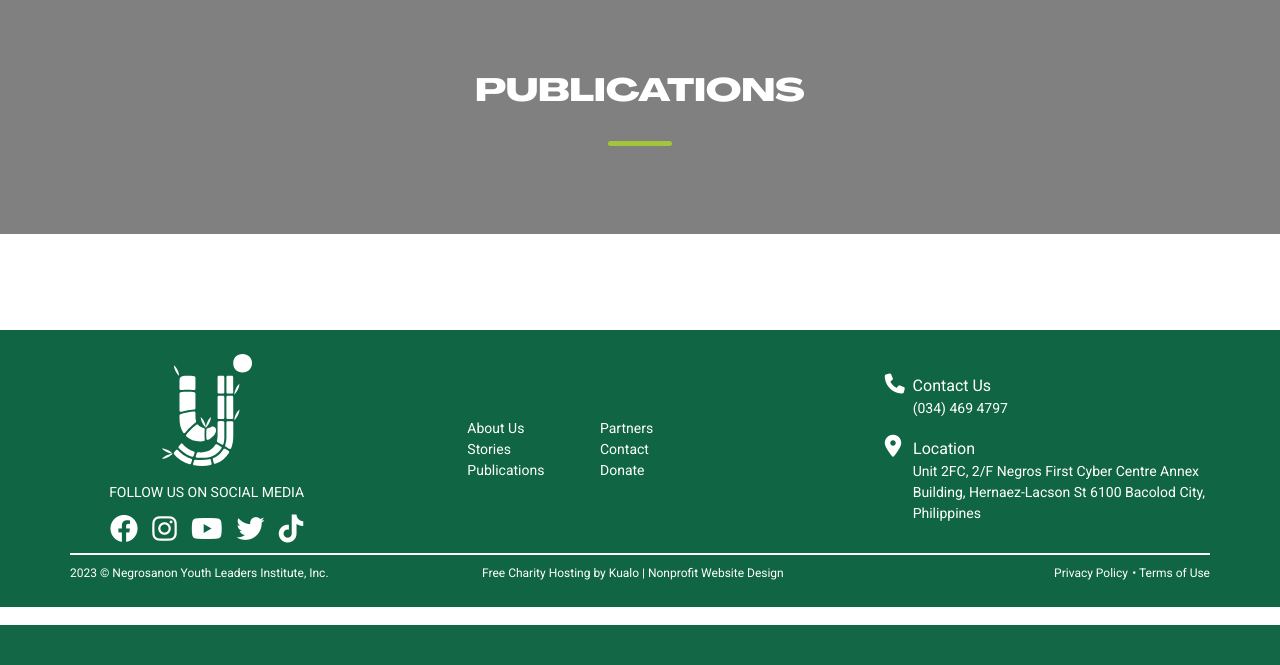
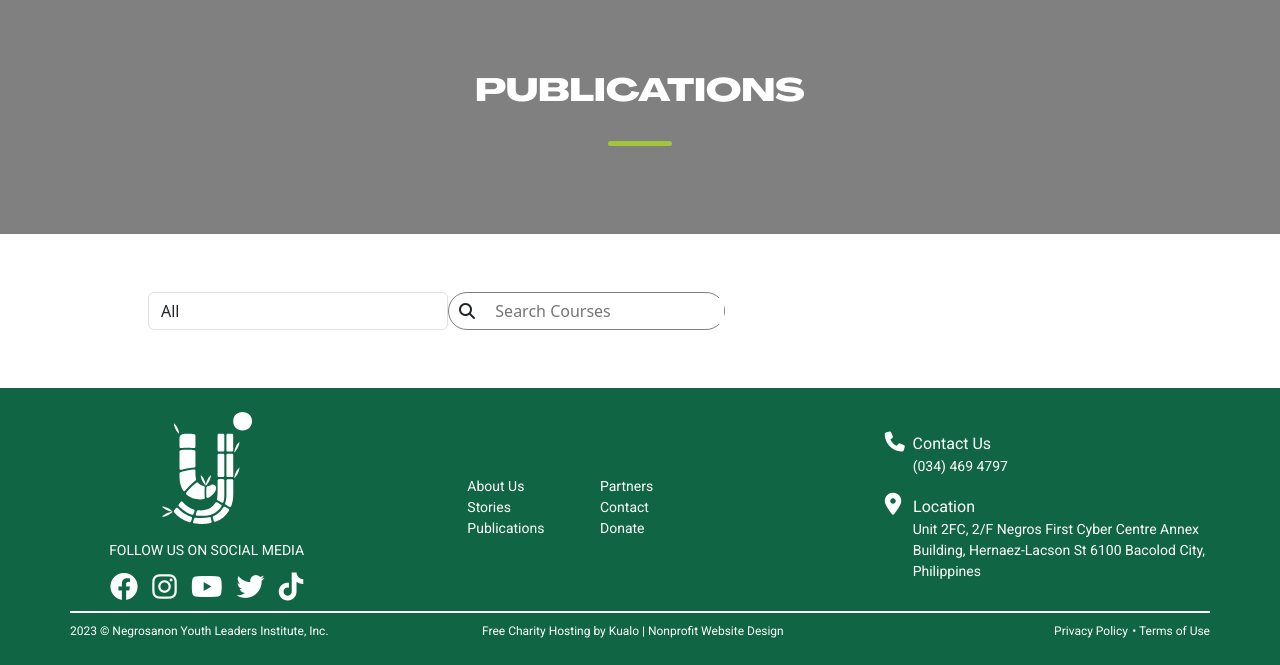
Before and after one commit to ejbornales-nyli/nylii, a PHP site: page /publications.html in a window 1280 px wide. Shown: the part 175-840 px from the top of the page. Before the commit the page ends 800 px from the top, so only its background shows below. Run offline with PHP 8.4, Linux system fonts and the light colour scheme; grey boxes are pictures that could not be loaded.

Commit message:
publication something
something

```diff
--- a/assets/css/style.css
+++ b/assets/css/style.css
@@ -426,6 +426,33 @@ span.subtitle {
     transition-duration: 300ms;
 }
 
+/* publications */
+
+.filter-content {
+    display: inline-flex;
+    padding: 10px;
+    align-items: center;
+    margin-left: 20px;
+    margin-right: 20px;
+}
+
+.filter-content .dropdown{
+    align-self: left;
+}
+
+.search {
+    display: inline-flex;
+}
+
+.search-field {
+    border: 1px solid gray;
+    border-radius: 100px;
+}
+
+.search-field .search-icon {
+    padding: 10px;
+}
+
 /* media queries */
 
 @media screen and (max-width: 600px) {
--- a/publications.html
+++ b/publications.html
@@ -6,7 +6,7 @@
 	<meta http-equiv="X-UA-Compatible" content="IE=edge" />
 	<meta name="viewport" content="width=device-width, initial-scale=1.0" />
 	<title>NYLI</title>
-	<link rel="icon" type="image/x-icon" href="/assets/images/favicon.ico" />
+	<link rel="icon" type="image/x-icon" href="/assets/images/favicon.png" />
 	<link rel="stylesheet" href="assets/css/style.css" />
 	<link rel="stylesheet" href="assets/bootstrap/css/bootstrap.css" />
 	<link rel="stylesheet" href="assets/bootstrap/css/bootstrap.min.css" />
@@ -17,7 +17,6 @@
 	<link href="assets/fontawesome/css/brands.css" rel="stylesheet">
 	<link href="assets/fontawesome/css/solid.css" rel="stylesheet">
 </head>
-
 
 <body>
 	<nav class="navbar sticky-top navbar-expand-lg bg-body-tertiary d-block">
@@ -57,7 +56,25 @@
 	</section>
 
 	<section class="program-section">
-		<div class="container h-100 d-flex flex-column align-items-center p-5">
+		<div class="container h-100 d-flex flex-column p-5">
+			<div class="filter-content">
+				<select class="form-control dropdown" style="width: 300px;">
+                    <option value="all">All</option>
+                    <option value="category1">Category 1</option>
+                    <option value="category2">Category 2</option>
+                    <option value="category3">Category 3</option>
+                </select>
+				<div class="search">
+					<form action="#">
+						<div class="search-field">
+							<span class="fa fa-search search-icon"></span>
+							<input type="text"
+								placeholder=" Search Courses"
+								name="search" style="border: 0; outline: none;" autofocus autocomplete="off">
+						</div>
+					</form>
+				</div>
+			</div>
 		</div>
 	</section>
 
```
